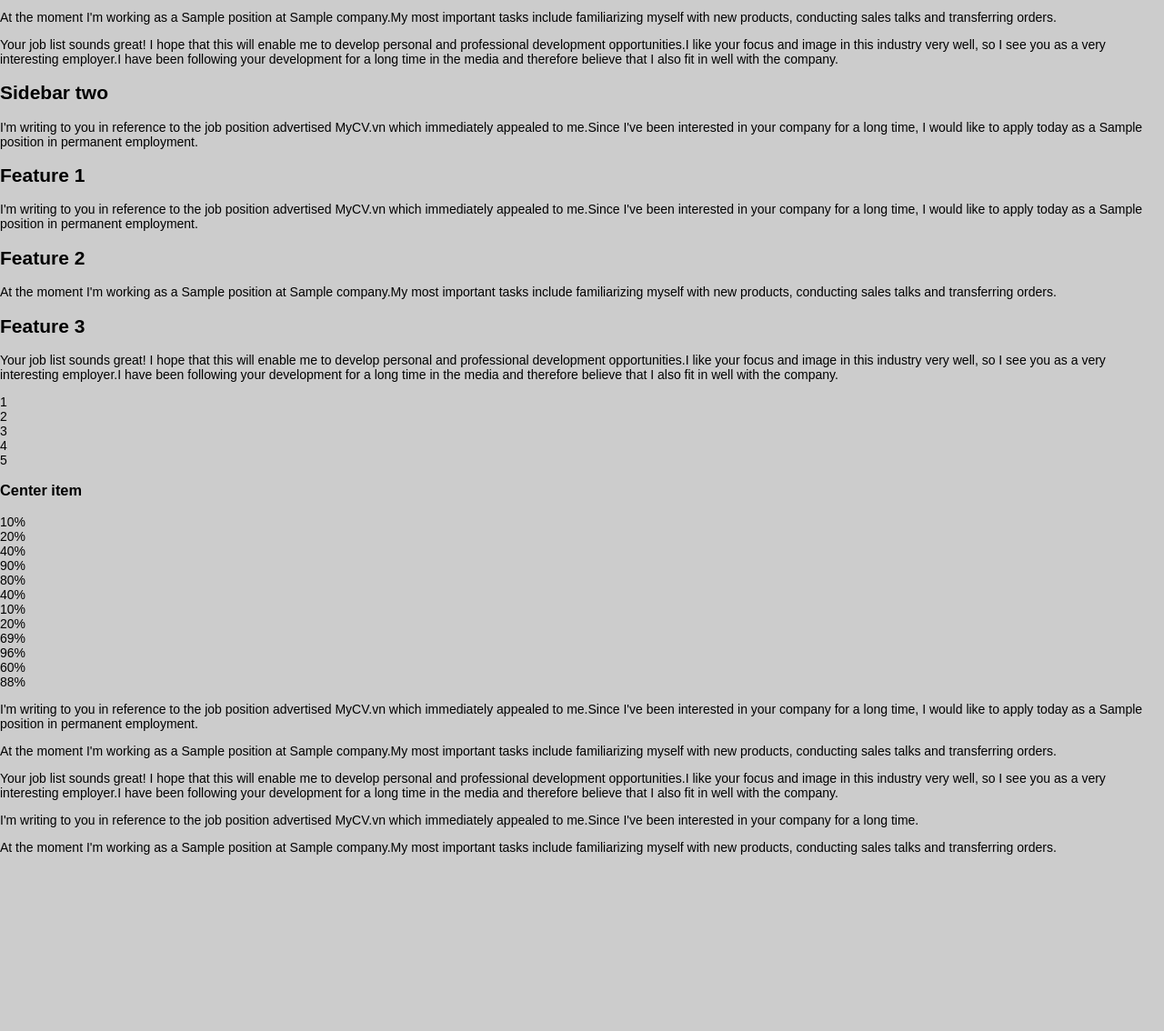
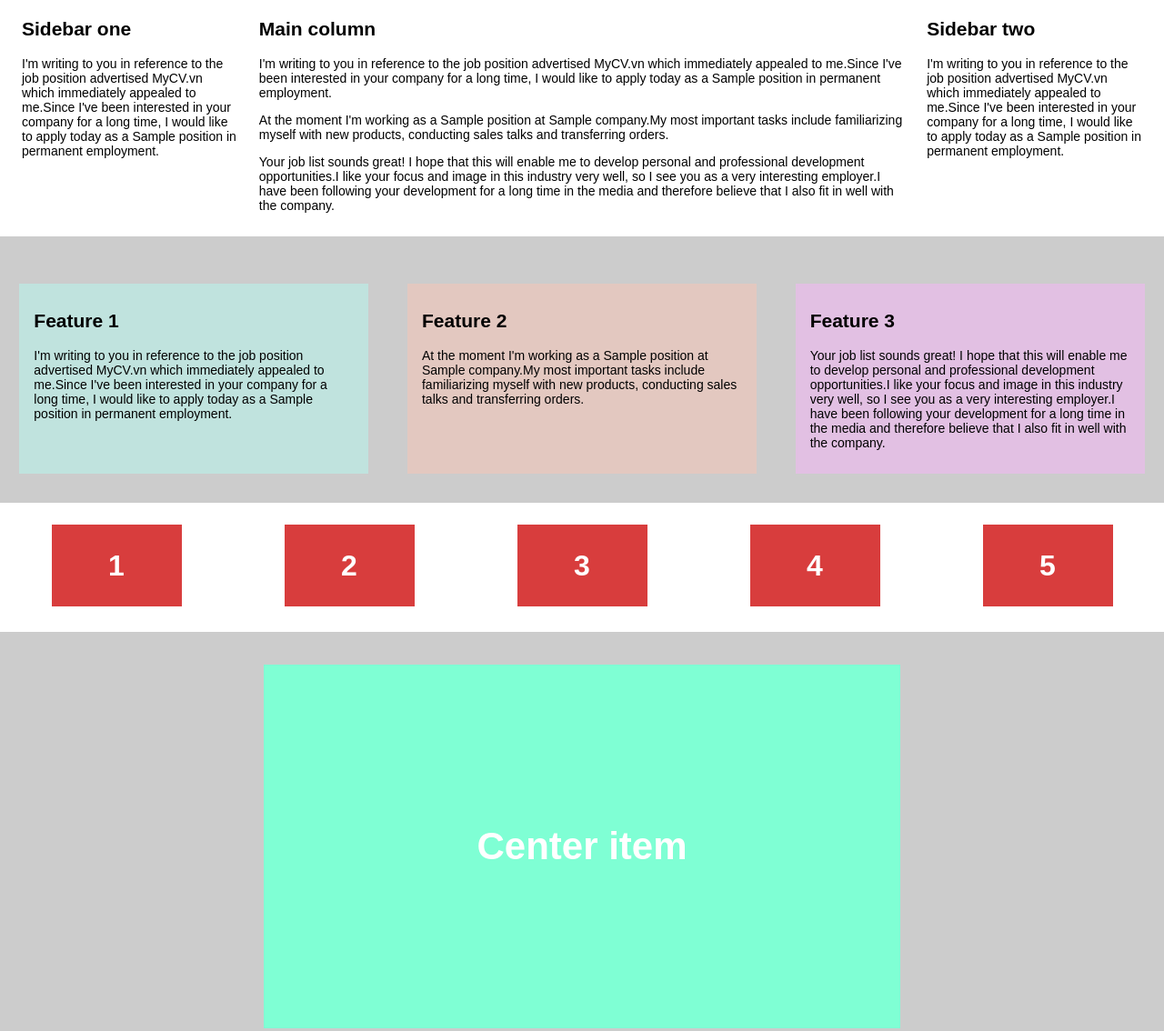
Before and after one commit to cadicedit2k5/WEB_TEST, a plain HTML site: page Flex_Box/index.html in a window 1280 px wide. Shown: the part 269-1403 px from the top of the page at 91% size. Before the commit the page ends 1223 px from the top, so only its background shows below. Drawn offline with Linux system fonts and the light colour scheme.

Commit message:
Complete test web

```diff
--- a/Flex_Box/main.css
+++ b/Flex_Box/main.css
@@ -32,3 +32,178 @@ body {
     margin: 0 8px;
     display: inline-block;
 }
+
+.form-container {
+    max-width: 720px;
+    padding: 32px;
+    margin: 32px auto 0 auto;
+    background-color: #fff;
+}
+
+.form__row {
+    padding: 12px;
+    display: flex;
+}
+
+.form__label {
+    min-width: 90px;
+}
+
+.form__input {
+    flex: 1;
+}
+
+.column-layout {
+    background-color: #fff;
+    margin-top: 32px;
+    padding: 12px;
+    display: flex;
+}
+
+.column-item {
+    padding: 0 12px;
+}
+
+.sidebar-one {
+    flex: 1;
+}
+
+.sidebar-two {
+    flex: 1;
+}
+
+.main-column {
+    flex: 3;
+}
+
+.feature-layout {
+    margin-top: 36px;
+    display: flex;
+    flex-direction: column;
+    justify-content: space-around;
+}
+/* PC, Tablet */
+@media (min-width: 740px) {
+    .feature-layout {
+        flex-direction: row;
+    }
+}
+
+.feature-item {
+    padding: 12px 16px;
+    margin-top: 16px;
+    flex-basis: 30%;
+}
+
+.feature-item:nth-child(1) {
+    background-color: rgb(192, 227, 222);
+}
+
+.feature-item:nth-child(2) {
+    background-color: rgb(227, 200, 192);
+}
+
+.feature-item:nth-child(3) {
+    background-color: rgb(226, 192, 227);
+}
+
+.wrap-layout {
+    background-color: #fff;
+    margin-top: 32px;
+    padding: 12px 0 16px 0;
+    display: flex;
+    justify-content: space-around;
+    flex-wrap: wrap-reverse;
+}
+
+.wrap-layout__item {
+    width: 143px;
+    height: 90px;
+    color: #fff;
+    font-size: 32px;
+    text-align: center;
+    font-weight: 720;
+    margin: 12px;
+    line-height: 90px;
+    background-color: #d83d3d;
+}
+
+.center-layout {
+    max-width: 700px;
+    height: 400px;
+    background-color: aquamarine;
+    padding: 32px 0;
+    margin: 36px auto 16px auto;
+    display: flex;
+    justify-content: space-around;
+}
+
+.center-layout__item {
+    color: #fff;
+    font-size: 42px;
+    font-weight: 720;
+    margin: auto;
+}
+
+.chart-layout {
+    height: 320px;
+    margin: 32px;
+    padding: 12px 0;
+    background-color: #fff;
+    display: flex;
+    align-items: flex-end;
+    justify-content: space-around;
+}
+
+.chart-layout__item {
+    width: 60px;
+    font-size: 12px;
+    text-align: center;
+    background-color: #d83d3d;
+    height: var(--percent);
+    animation: growth ease-in 0.5s;
+}
+
+@keyframes growth {
+    from {
+        opacity: 0;
+        height: calc(var(--percent) - 70%);
+    }
+    to{
+        opacity: 1;
+        height: var(--percent);
+    }
+}
+
+.the-end {
+    margin: 12px auto 48px auto;
+    padding: 32px 0;
+    max-width: 740px;
+    min-height: 360px;
+    display: flex;
+    flex-direction: row;
+}
+
+.the-end__first {
+    padding: 4px 16px;
+    background-color: #fff;
+    flex: 1;
+}
+
+.the-end__second {
+    flex: 1;
+    display: flex;
+    flex-direction: column;
+}
+
+.the-end__second-one {
+    flex: 1;
+    padding: 4px 16px;
+    background-color: aquamarine;
+}
+
+.the-end__second-two {
+    flex: 1;
+    padding: 4px 16px;
+    background-color: blanchedalmond;
+}
```
